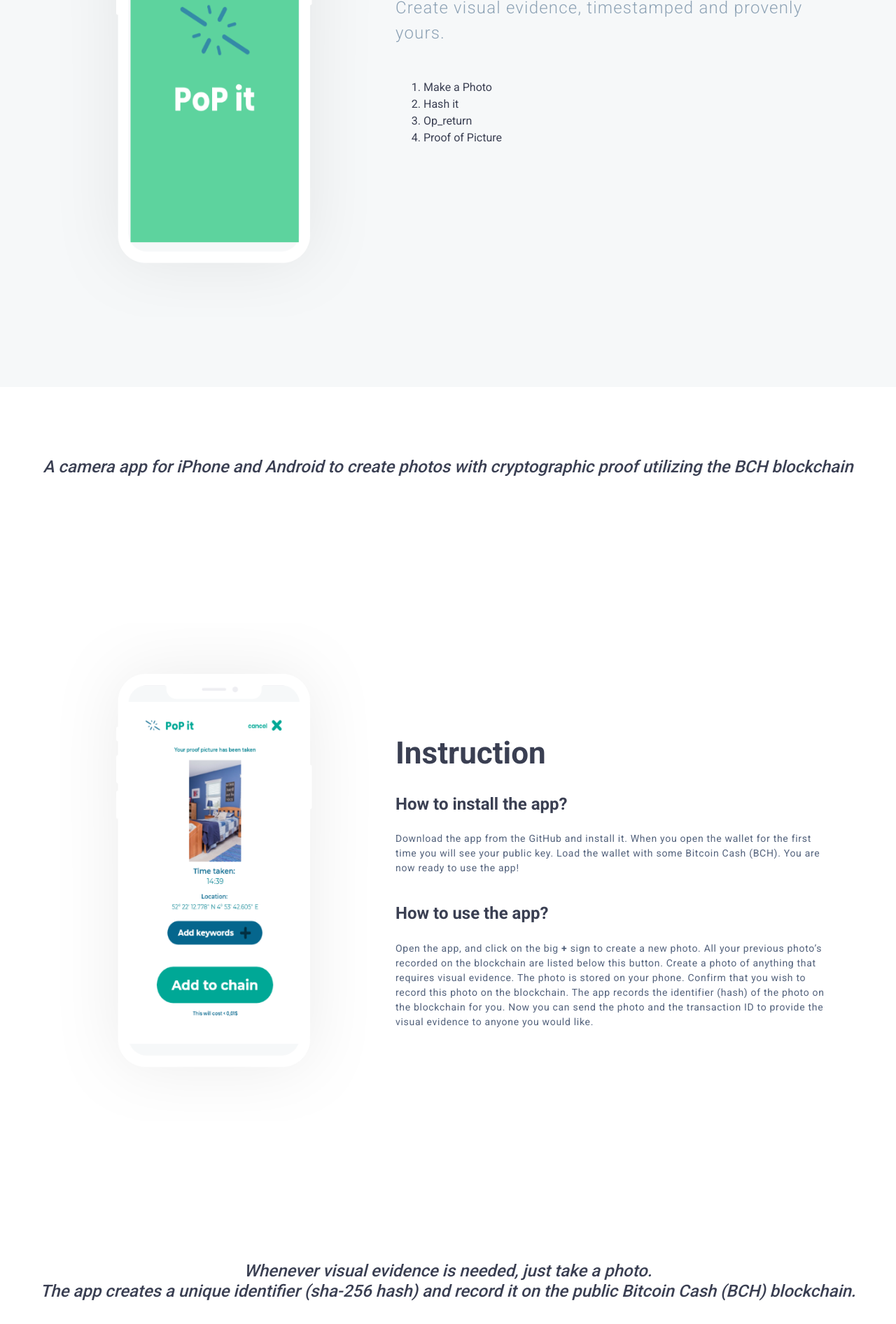
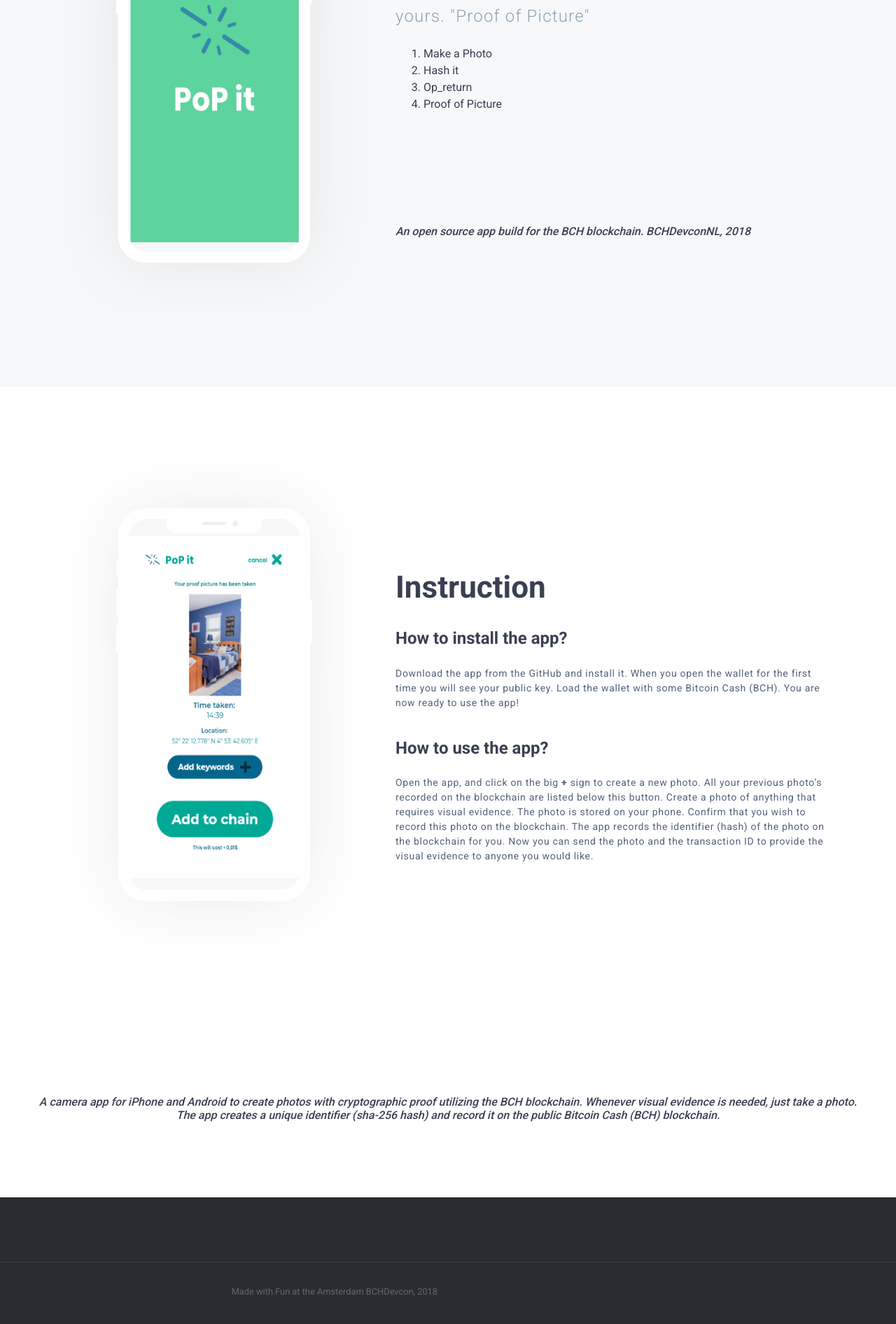
Before and after one commit to ProofOfPicture/BCH.gg-PoP-it, a plain HTML site: page index.html in a window 1280 px wide. Shown: the part 359-2251 px from the top of the page at 70% size. Drawn offline with nearby package versions, Linux system fonts and the light colour scheme; files whose address does not match are found by name.

Commit message:
Add files via upload

```diff
--- a/index.html
+++ b/index.html
@@ -18,6 +18,7 @@
     <link href="https://fonts.googleapis.com/css?family=Roboto:300,400,500,700,900" rel="stylesheet">
 
     <title>PoP it</title>
+
   </head>
 
   <body>
@@ -49,26 +50,22 @@
           <img src="images/iphone start.png" class="img-fluid" alt="Demo image">
         </div>
         <div class="col-md-7 content-box hero-content">
-          <span>Proof of Picture</span>
           <h1>PoP it</b></h1>
-          <p>Create visual evidence, timestamped and provenly yours.</p>
-          <br><br>
+          <p>Create visual evidence, timestamped and provenly yours. "Proof of Picture"</p>
+          <br>
           <p><ol>
             <li>Make a Photo</li>
             <li>Hash it</li>
             <li>Op_return</li>
             <li>Proof of Picture</li>
           </ol></P>
+          <br><br><br>  <br><br><br>
+          <h6><i>An open source app build for the BCH blockchain. BCHDevconNL, 2018</i></h6>
         </div>
       </div>
     </div>
   </section>
   <!-- E N D  H E R O -->
-
-  <section id="slogan1">
-  <h4><center><i>A camera app for iPhone and Android to create photos with cryptographic proof utilizing the BCH blockchain</i></center></h4>
-  </section>
-
 
   <section id="Instruction">
     <div class="container">
@@ -92,16 +89,17 @@
     </div>
   </section>
 
-  <section id="slogan2">
-  <h4><center><i>Whenever visual evidence is needed, just take a photo. <br> The app creates a unique identifier (sha-256 hash) and record it on the public Bitcoin Cash (BCH) blockchain.</i></center></h4>
+  <section id="slogan1">
+  <h5><center><i>A camera app for iPhone and Android to create photos with cryptographic proof utilizing the BCH blockchain. Whenever visual evidence is needed, just take a photo. <br> The app creates a unique identifier (sha-256 hash) and record it on the public Bitcoin Cash (BCH) blockchain.</i></center></h5>
   </section>
+
 
   <!--  F O O T E R  -->
   <footer>
       <div class="divider"></div>
       <div class="row">
         <div class="col-md-6 col-xs-12">
-          <left>  <small>Made with Fun at the Amsterdam BCHDevcon, 2018</small></left>
+          <small>Made with Fun at the Amsterdam BCHDevcon, 2018</small>
           </div>
       </div>
     </div>
```
